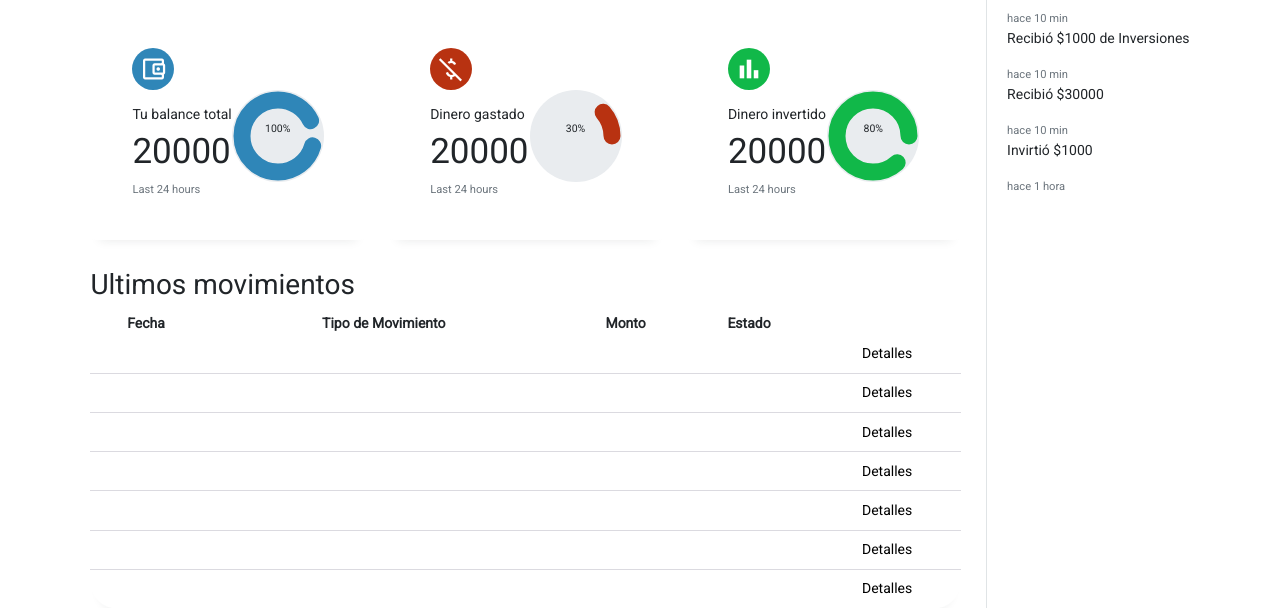
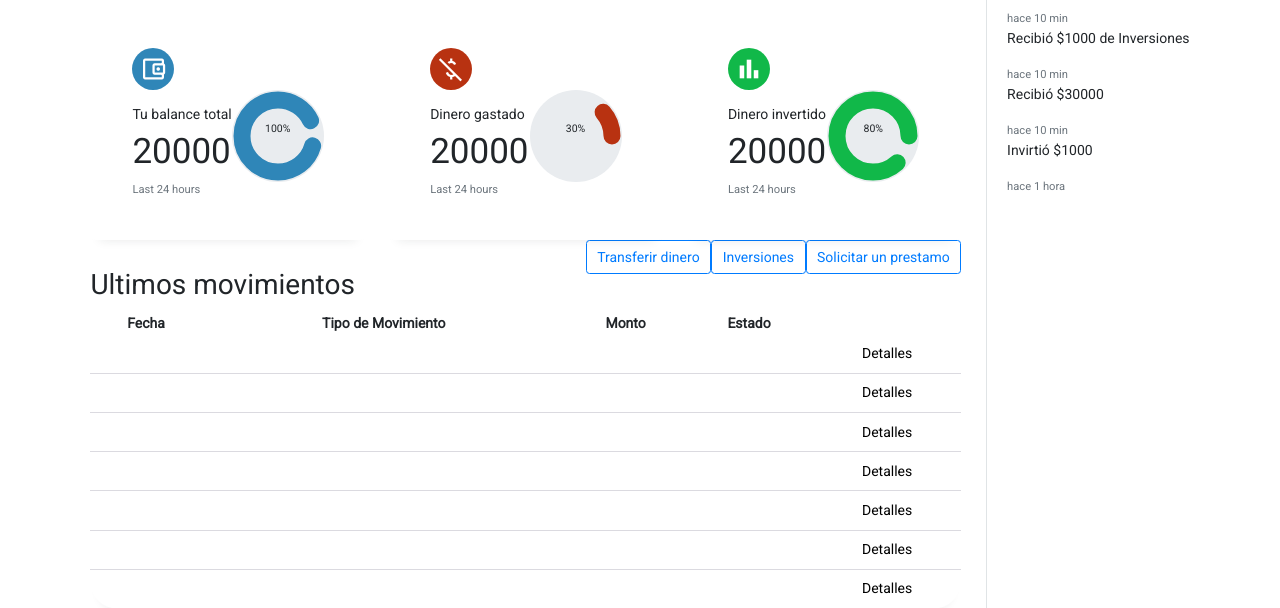
Before and after one commit to LlanosLautaro/itbank, a Django app: template templates/cliente/index.html in a window 1280 px wide. Shown: the part 247-855 px from the top of the page. Run offline with Django 3.2, Linux system fonts and the light colour scheme; the template is opened without the code that fills it, so the values that code supplies are empty; some libraries are stand-ins or nearby versions.

Commit message:
cambios en cliente

```diff
--- a/static/css/c-style.css
+++ b/static/css/c-style.css
@@ -290,3 +290,11 @@ box-shadow: rgba(33, 35, 38, 0.1) 0px 10px 10px -10px;    border-radius: 1.2rem
     background-color: #2F86B8;
     display: flex;
 }
+
+.floated{
+float: right;
+}
+
+button:hover{
+    background-color: #2F86B8;
+}
--- a/templates/cliente/cliente_form.html
+++ /dev/null
@@ -1,5 +0,0 @@
-{% extends 'layout/layout.html' %}
-
-{% block content%}
-
-{% endblock  %}
--- a/templates/cliente/index.html
+++ b/templates/cliente/index.html
@@ -74,7 +74,30 @@ rel="stylesheet" href= {% static 'css/c-style.css'%} /> {%endblock extrahead%}
     </div>
 
 <!--Finalizan graficos-->
+<div class = 'btns'>
+  <div class='floated'>
 
+    <form action='{% url 'solicitarPrestamo' %}'>
+      <button type="submit" class='btn btn-outline-primary'>  Solicitar un prestamo </button>
+    </form>
+
+  </div>
+
+  <div class='floated'>
+
+    <form action="#">
+      <button  type="submit" class='btn btn-outline-primary'>Inversiones</button>
+    </form>
+
+  </div>
+
+
+  <div class='floated'>
+    <form action="#">
+      <button button  type="submit" class='btn btn-outline-primary' >Transferir dinero</button>
+    </form>
+  </div>
+</div>
 <!--Comienzo Movimientos-->
 
 <div class='ultimos-movimientos'>
```
Also changed, not shown: homebanking.db.
